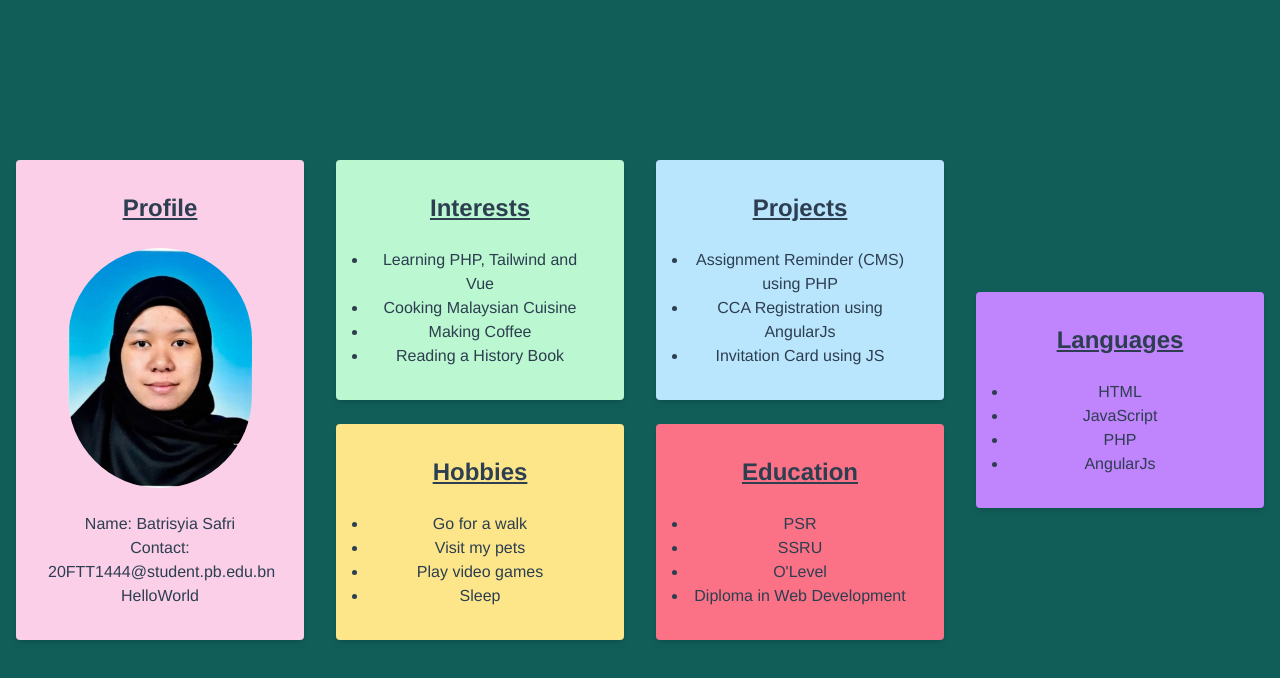
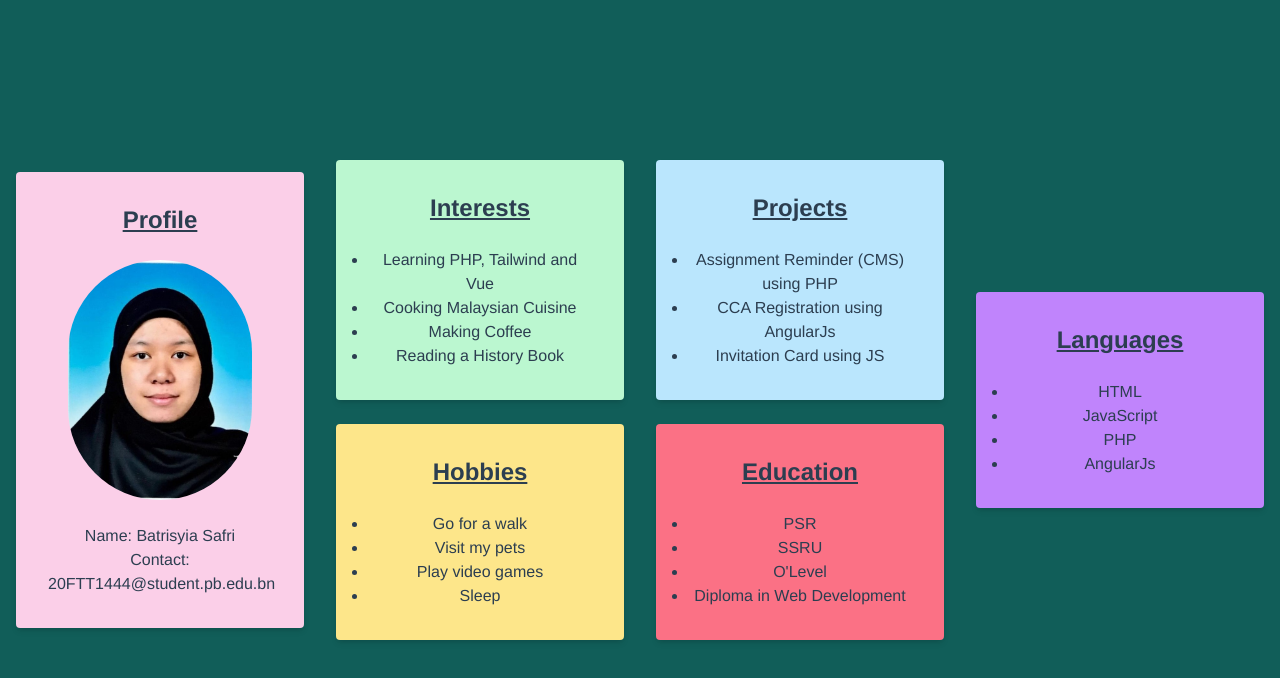
Before and after one commit to batrisyiasafri/bat-project, a Vue app: page / in a window 1280 px wide. Shown: the top 678 px of the page. Built offline with nearby package versions, Linux system fonts and the light colour scheme.

Commit message:
Removed HelloWorld

```diff
--- a/src/App.vue
+++ b/src/App.vue
@@ -17,7 +17,6 @@ import HelloWorld from './components/HelloWorld.vue'
            <br>
            <p class="text-grey-200">Name: Batrisyia Safri</p>
            <p class="text-grey-200 ">Contact: 20FTT1444@student.pb.edu.bn</p>
-           <p>HelloWorld</p>
 
         </div>
       </div>
```
